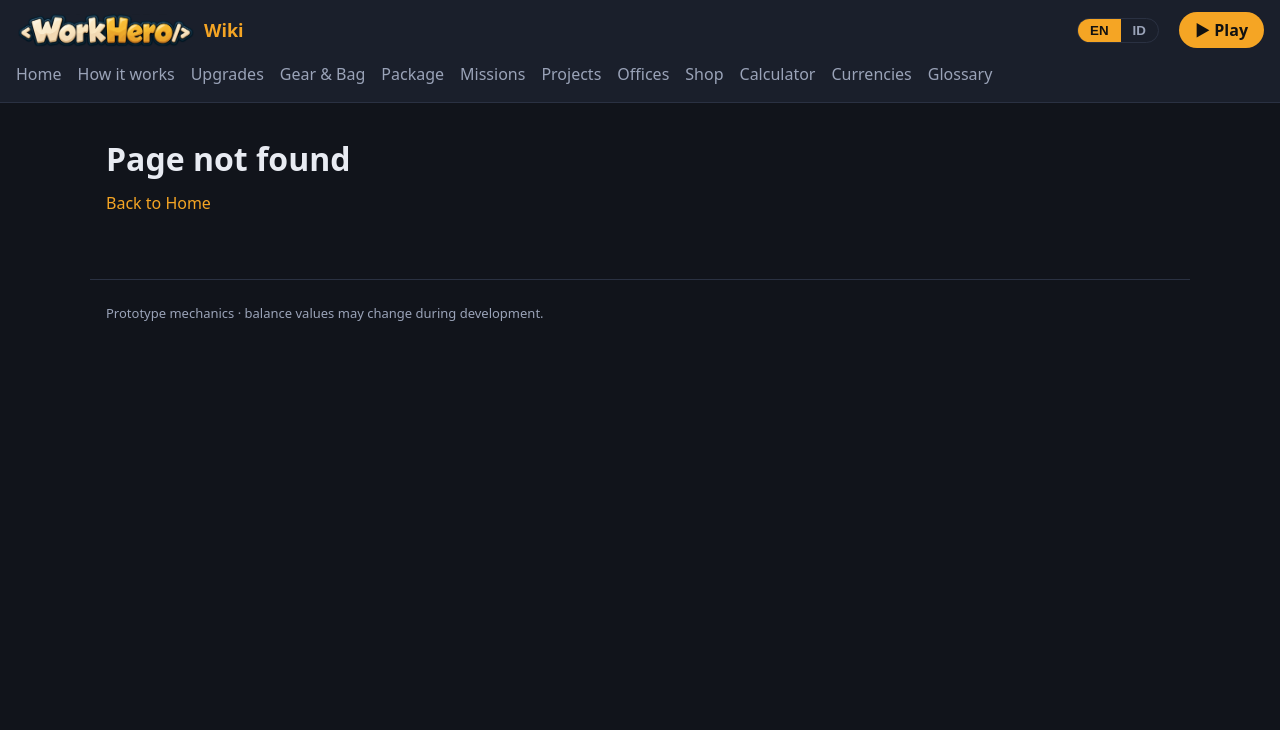
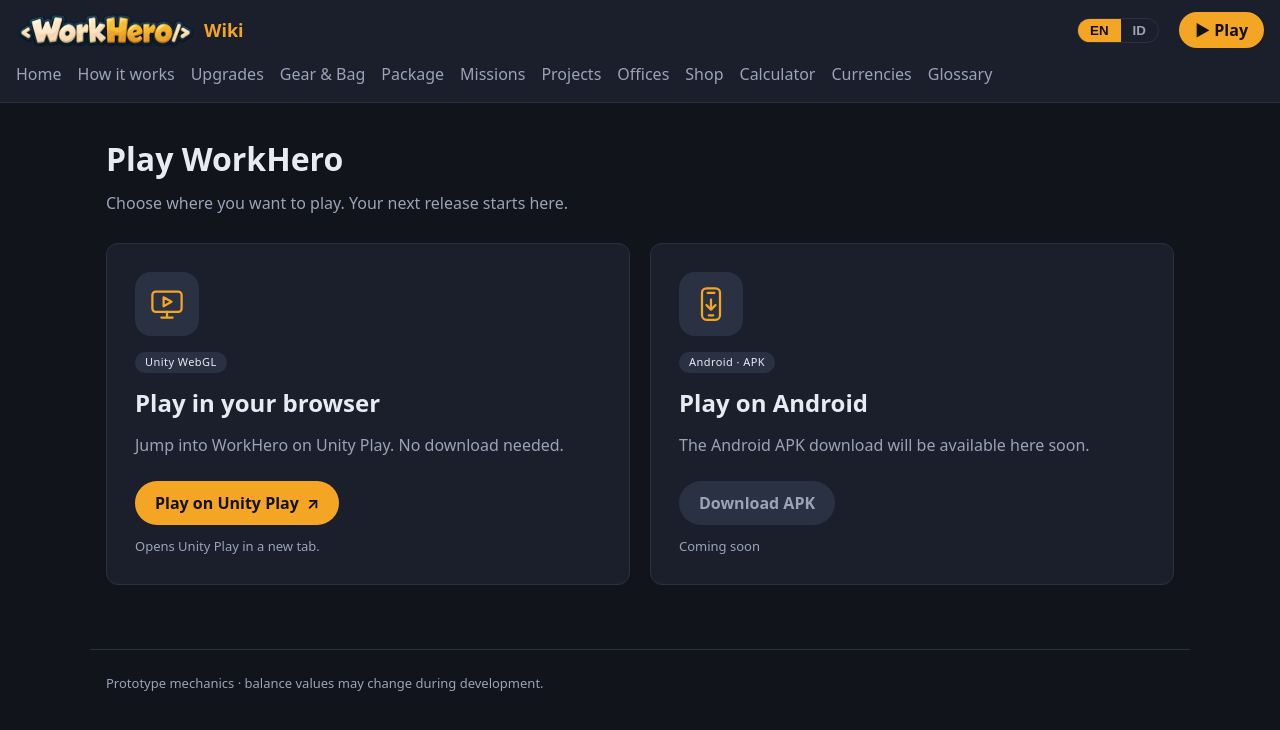
Before and after one commit to Kosong-Interactive/workhero-wiki, a React (Vite) app: page /play in a window 1280 px wide. Shown: the top 730 px of the page. Built offline with nearby package versions, Linux system fonts and the light colour scheme.

Commit message:
feat: add play platform selection page

```diff
--- a/src/App.tsx
+++ b/src/App.tsx
@@ -3,6 +3,7 @@ import { NavLink, Navigate, Route, Routes, useLocation, useParams } from 'react-
 import PlayButton from './components/PlayButton'
 import { useLang } from './i18n'
 import Home from './pages/Home'
+import Play from './pages/Play'
 import Offices from './pages/Offices'
 import Shop from './pages/Shop'
 import Upgrades from './pages/Upgrades'
@@ -50,6 +51,7 @@ export default function App() {
     <main>
       <Routes>
         <Route path="/" element={<Home />} />
+        <Route path="/play" element={<Play />} />
         <Route path="/mechanics" element={<Mechanics />} />
         <Route path="/upgrades" element={<Upgrades />} />
         <Route path="/gear" element={<Gear />} />
--- a/src/components/PlayButton.tsx
+++ b/src/components/PlayButton.tsx
@@ -1,57 +1,5 @@
-import { useEffect, useRef, useState } from 'react'
-import { GAME_PLAYABLE, PLAY_URL } from '../config'
-import { useLang } from '../i18n'
+import { Link } from 'react-router-dom'
 
 export default function PlayButton({ big = false, children }: { big?: boolean; children: React.ReactNode }) {
-  const { tr } = useLang()
-  const [open, setOpen] = useState(false)
-  const closeRef = useRef<HTMLButtonElement>(null)
-  const className = 'play-btn' + (big ? ' big' : '')
-
-  useEffect(() => {
-    if (!open) return
-    closeRef.current?.focus()
-    const onKey = (e: KeyboardEvent) => e.key === 'Escape' && setOpen(false)
-    window.addEventListener('keydown', onKey)
-    return () => window.removeEventListener('keydown', onKey)
-  }, [open])
-
-  if (GAME_PLAYABLE) {
-    return (
-      <a className={className} href={PLAY_URL} target="_blank" rel="noopener noreferrer">
-        {children}
-      </a>
-    )
-  }
-
-  return (
-    <>
-      <button type="button" className={className} onClick={() => setOpen(true)}>
-        {children}
-      </button>
-      {open && (
-        <div className="modal-backdrop" onClick={() => setOpen(false)}>
-          <div
-            className="modal"
-            role="dialog"
-            aria-modal="true"
-            aria-labelledby="play-modal-title"
-            onClick={(e) => e.stopPropagation()}
-          >
-            <div className="modal-emoji" aria-hidden="true">🚧</div>
-            <h2 id="play-modal-title">{tr('Game under development', 'Game masih dalam pengembangan')}</h2>
-            <p>
-              {tr(
-                'WorkHero: Idle RPG is still under development. Check back soon!',
-                'WorkHero: Idle RPG masih dalam pengembangan. Nantikan segera ya!',
-              )}
-            </p>
-            <button ref={closeRef} type="button" className="play-btn" onClick={() => setOpen(false)}>
-              {tr('Got it', 'Mengerti')}
-            </button>
-          </div>
-        </div>
-      )}
-    </>
-  )
+  return <Link className={'play-btn' + (big ? ' big' : '')} to="/play">{children}</Link>
 }
--- a/src/config.ts
+++ b/src/config.ts
@@ -1,5 +1,8 @@
 export const PLAY_URL =
   'https://play.unity.com/en/games/f10d65e6-3072-497e-a08d-9ce86cfe090e/workhero'
 
-/** While false, the Play buttons open an "under development" popup instead of the game. Flip to true at launch. */
+/** Controls availability of the Unity Play card on /play. */
 export const GAME_PLAYABLE = true
+
+/** Add the Android APK Google Drive URL when the download is ready. */
+export const ANDROID_APK_URL: string | null = null
--- a/src/index.css
+++ b/src/index.css
@@ -188,3 +188,19 @@ td code { display: inline-block; margin-top: 6px; font-size: 12px; overflow-wrap
   .play-btn { padding: 6px 12px; }
   .calc-fields { grid-template-columns: 1fr; }
 }
+
+/* Platform picker: reuse wiki cards, colours, buttons and bounded content. */
+.play-platforms { grid-template-columns: repeat(2, minmax(0, 1fr)); gap: 20px; margin-top: 28px; }
+.play-platform { padding: 28px; gap: 12px; min-width: 0; }
+.play-platform h2 { margin: 0; font-size: 24px; }
+.play-platform p { margin: 0 0 12px; }
+.platform-symbol { display: grid; place-items: center; width: 64px; height: 64px; border-radius: 16px; background: #2a3142; color: var(--accent); margin-bottom: 4px; }
+.platform-symbol svg { width: 36px; height: 36px; }
+.play-platform .play-btn { display: inline-flex; align-items: center; justify-content: center; gap: 8px; min-height: 44px; padding: 10px 20px; font: inherit; font-weight: 700; }
+.play-platform .play-btn:disabled { background: var(--line); color: var(--muted) !important; cursor: not-allowed; filter: none; }
+.play-platform small { font-size: 13px; }
+@media (max-width: 720px) {
+  .play-platforms { grid-template-columns: 1fr; }
+  .play-platform { padding: 24px; }
+  .play-platform .play-btn { width: 100%; }
+}
--- /dev/null
+++ b/src/pages/Play.tsx
@@ -0,0 +1,36 @@
+import { ANDROID_APK_URL, GAME_PLAYABLE, PLAY_URL } from '../config'
+import { useLang } from '../i18n'
+
+export default function Play() {
+  const { tr } = useLang()
+  return <>
+    <h1>{tr('Play WorkHero', 'Main WorkHero')}</h1>
+    <p className="lead">{tr('Choose where you want to play. Your next release starts here.', 'Pilih tempat bermainmu. Release berikutnya dimulai di sini.')}</p>
+    <div className="card-grid play-platforms">
+      <section className="shop-card play-platform" aria-labelledby="browser-title">
+        <div className="platform-symbol" aria-hidden="true">
+          <svg viewBox="0 0 32 32" fill="none" stroke="currentColor" strokeWidth="2" strokeLinecap="round" strokeLinejoin="round"><rect x="3" y="5" width="26" height="18" rx="3" /><path d="M11 28h10M16 23v5M13 10l7 4-7 4z" /></svg>
+        </div>
+        <span className="badge">Unity WebGL</span>
+        <h2 id="browser-title">{tr('Play in your browser', 'Main di browser')}</h2>
+        <p>{tr('Jump into WorkHero on Unity Play. No download needed.', 'Langsung main WorkHero di Unity Play. Tidak perlu download.')}</p>
+        {GAME_PLAYABLE ? <a className="play-btn" href={PLAY_URL} target="_blank" rel="noopener noreferrer">{tr('Play on Unity Play', 'Main di Unity Play')} <span aria-hidden="true">↗</span></a>
+          : <button className="play-btn" type="button" disabled>{tr('Under development', 'Dalam pengembangan')}</button>}
+        <small className="muted">{tr('Opens Unity Play in a new tab.', 'Membuka Unity Play di tab baru.')}</small>
+      </section>
+      <section className="shop-card play-platform" aria-labelledby="android-title">
+        <div className="platform-symbol" aria-hidden="true">
+          <svg viewBox="0 0 32 32" fill="none" stroke="currentColor" strokeWidth="2" strokeLinecap="round" strokeLinejoin="round"><rect x="8" y="2" width="16" height="28" rx="4" /><path d="M13 6h6M16 12v9M12 17l4 4 4-4M14 26h4" /></svg>
+        </div>
+        <span className="badge">Android · APK</span>
+        <h2 id="android-title">{tr('Play on Android', 'Main di Android')}</h2>
+        <p>{ANDROID_APK_URL
+          ? tr('Download the Android APK and take WorkHero with you.', 'Download APK Android dan main WorkHero di ponselmu.')
+          : tr('The Android APK download will be available here soon.', 'Link download APK Android akan tersedia di sini. Nantikan segera!')}</p>
+        {ANDROID_APK_URL ? <a className="play-btn" href={ANDROID_APK_URL} target="_blank" rel="noopener noreferrer">{tr('Download APK', 'Unduh APK')} <span aria-hidden="true">↓</span></a>
+          : <button className="play-btn" type="button" disabled aria-describedby="android-download-note">{tr('Download APK', 'Unduh APK')}</button>}
+        <small id="android-download-note" className="muted">{ANDROID_APK_URL ? tr('Opens the APK download in a new tab.', 'Membuka download APK di tab baru.') : tr('Coming soon', 'Segera hadir')}</small>
+      </section>
+    </div>
+  </>
+}
```
Also changed, not shown: scripts/check-wiki.mjs (+14 -1 lines), 1 other file (tests, documents, lock files or other folders).
